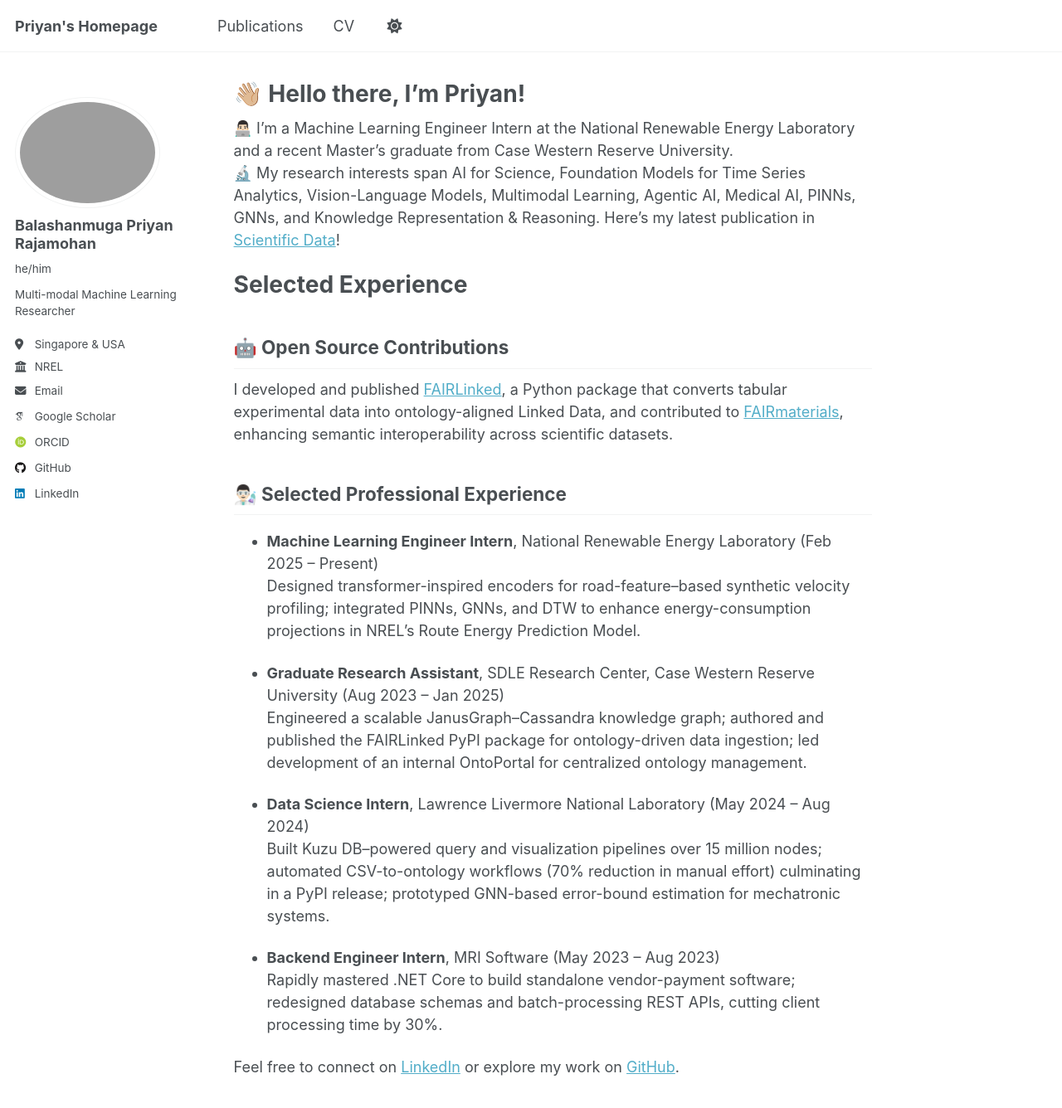
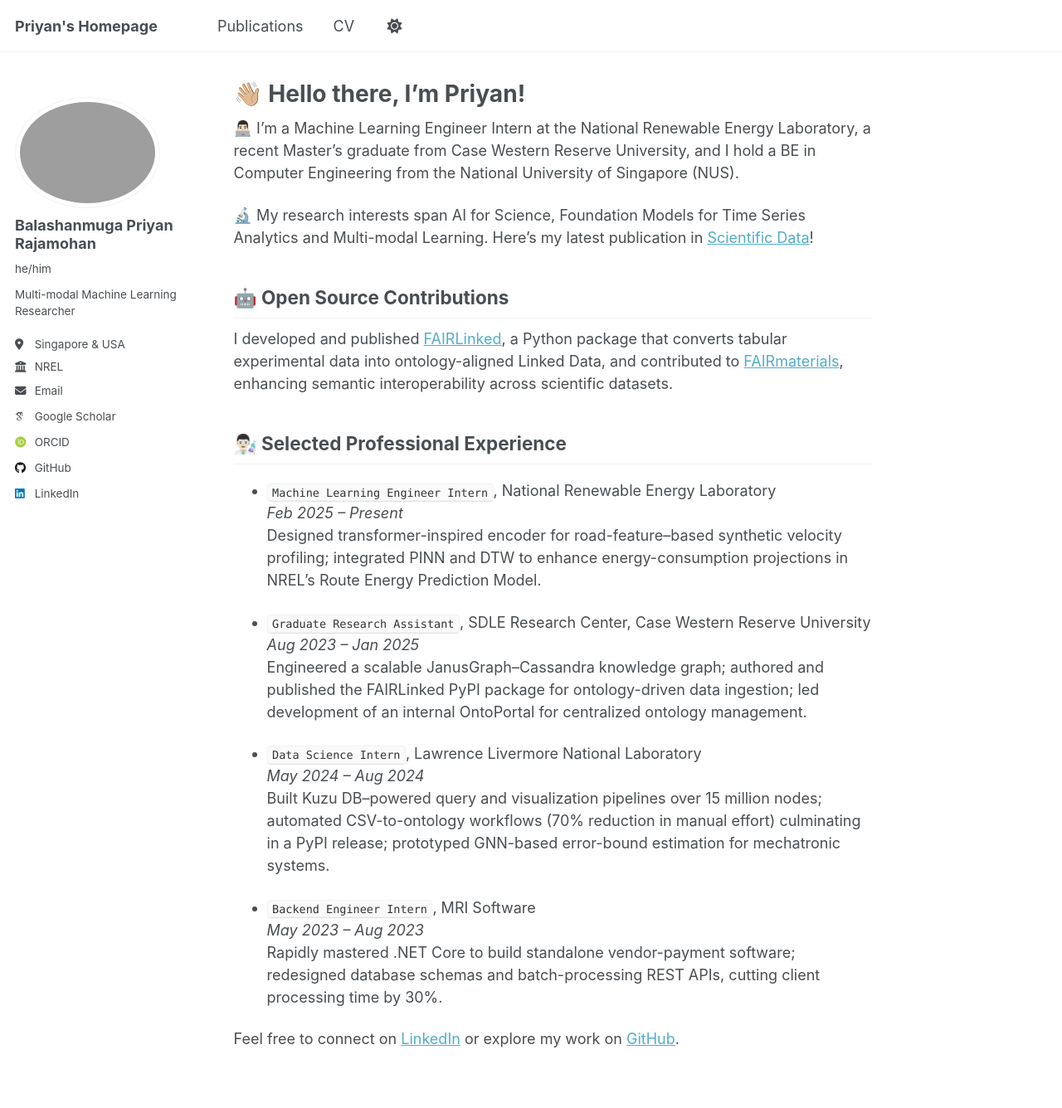
Before and after one commit to priyan-coder/priyan-coder.github.io, a Jekyll site: the page built from _pages/about.md, in a window 1280 px wide and 1400 px high. Shown: the top 1336 px of the window at 83% size. Built offline with Jekyll 4.4.1, drawn with Linux system fonts in a browser that asks for light colours; some web fonts are replaced.

Commit message:
homepage

```diff
--- a/_pages/about.md
+++ b/_pages/about.md
@@ -7,10 +7,9 @@ redirect_from:
   - /about.html
 ---
 
-👨🏻‍💻 I'm a Machine Learning Engineer Intern at the National Renewable Energy Laboratory and a recent Master’s graduate from Case Western Reserve University.
-🔬 My research interests span AI for Science, Foundation Models for Time Series Analytics, Vision-Language Models, Multimodal Learning, Agentic AI, Medical AI, PINNs, GNNs, and Knowledge Representation & Reasoning. Here's my latest publication in [Scientific Data](https://www.nature.com/articles/s41597-025-04938-5)!
+👨🏻‍💻 I'm a Machine Learning Engineer Intern at the National Renewable Energy Laboratory, a recent Master’s graduate from Case Western Reserve University, and I hold a BE in Computer Engineering from the National University of Singapore (NUS).
 
-# Selected Experience
+🔬 My research interests span AI for Science, Foundation Models for Time Series Analytics and Multi-modal Learning. Here's my latest publication in [Scientific Data](https://www.nature.com/articles/s41597-025-04938-5)!
 
 ## 🤖 Open Source Contributions
 
@@ -18,16 +17,20 @@ I developed and published [FAIRLinked](https://pypi.org/project/FAIRLinked/), a
 
 ## 👨🏻‍🔬 Selected Professional Experience
 
-- **Machine Learning Engineer Intern**, National Renewable Energy Laboratory (Feb 2025 – Present)
-  Designed transformer-inspired encoders for road-feature–based synthetic velocity profiling; integrated PINNs, GNNs, and DTW to enhance energy-consumption projections in NREL’s Route Energy Prediction Model.
+- `Machine Learning Engineer Intern`, National Renewable Energy Laboratory
+  _Feb 2025 – Present_
+  Designed transformer-inspired encoder for road-feature–based synthetic velocity profiling; integrated PINN and DTW to enhance energy-consumption projections in NREL’s Route Energy Prediction Model.
 
-- **Graduate Research Assistant**, SDLE Research Center, Case Western Reserve University (Aug 2023 – Jan 2025)
+- `Graduate Research Assistant`, SDLE Research Center, Case Western Reserve University
+  _Aug 2023 – Jan 2025_
   Engineered a scalable JanusGraph–Cassandra knowledge graph; authored and published the FAIRLinked PyPI package for ontology-driven data ingestion; led development of an internal OntoPortal for centralized ontology management.
 
-- **Data Science Intern**, Lawrence Livermore National Laboratory (May 2024 – Aug 2024)
+- `Data Science Intern`, Lawrence Livermore National Laboratory
+  _May 2024 – Aug 2024_
   Built Kuzu DB–powered query and visualization pipelines over 15 million nodes; automated CSV-to-ontology workflows (70% reduction in manual effort) culminating in a PyPI release; prototyped GNN-based error-bound estimation for mechatronic systems.
 
-- **Backend Engineer Intern**, MRI Software (May 2023 – Aug 2023)
+- `Backend Engineer Intern`, MRI Software
+  _May 2023 – Aug 2023_
   Rapidly mastered .NET Core to build standalone vendor-payment software; redesigned database schemas and batch-processing REST APIs, cutting client processing time by 30%.
 
 Feel free to connect on [LinkedIn](https://www.linkedin.com/in/priyan-rajamohan) or explore my work on [GitHub](https://github.com/priyan-coder).
```
